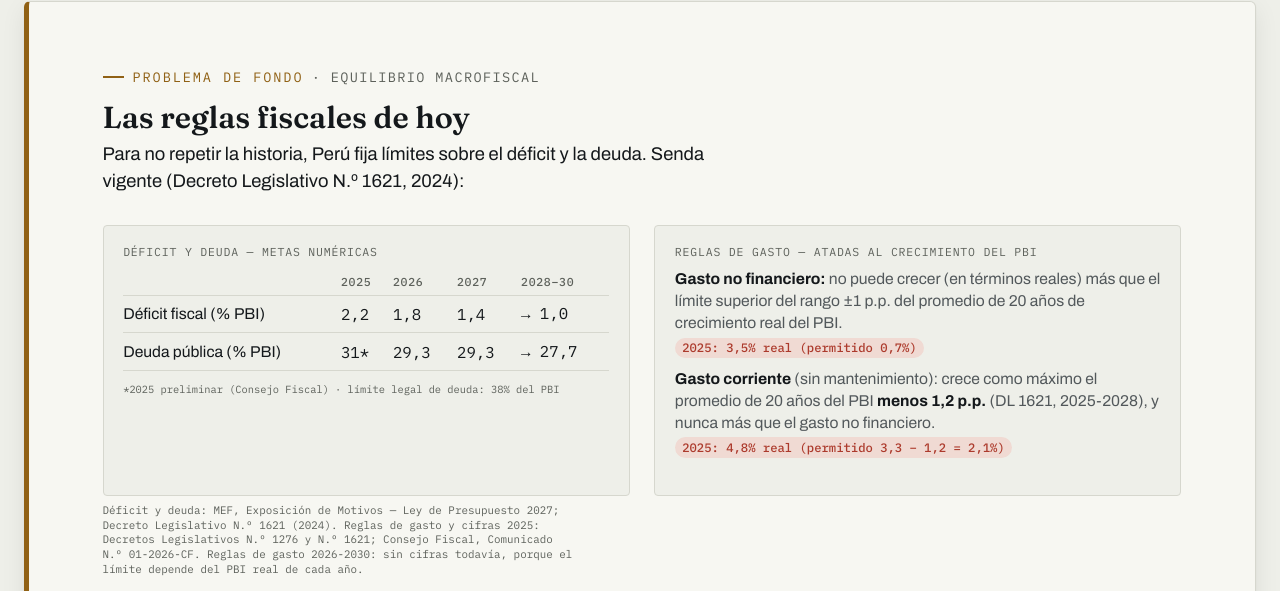
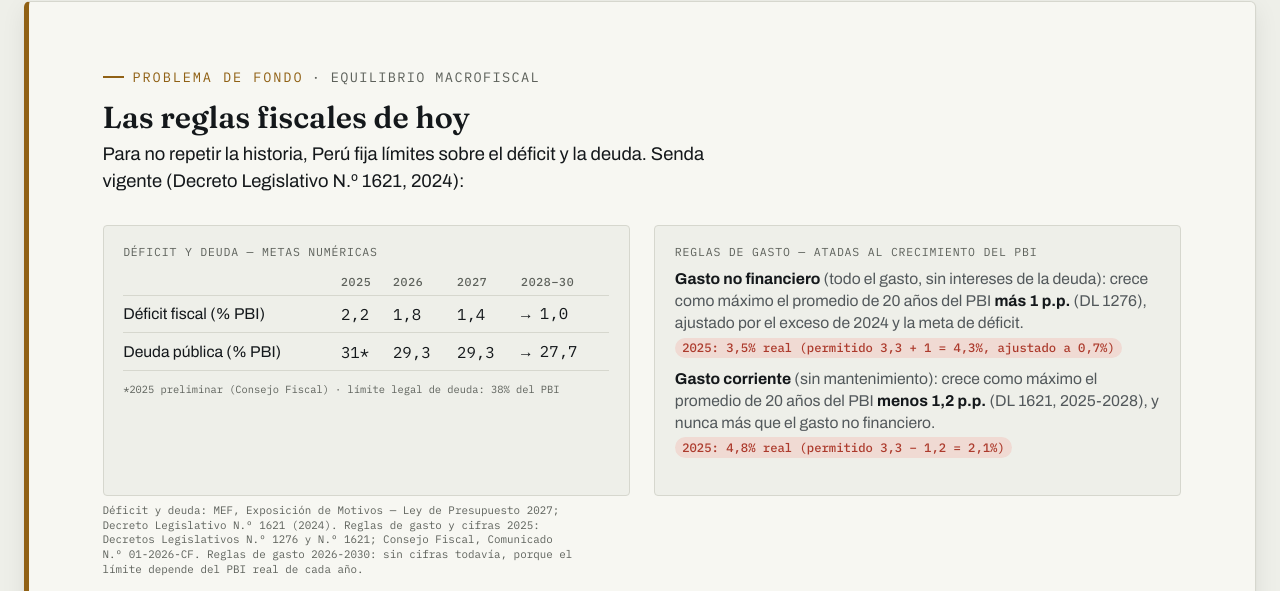
Before and after one commit to Cain971/taller-ppr-recursos, a plain HTML site: page dia1.html in a window 1280 px wide. Shown: the part 9488-10079 px from the top of the page. Drawn offline with Linux system fonts and the light colour scheme.

Commit message:
dia1 (14): regla de gasto no financiero con la misma forma que la de gasto corriente
Co-Authored-By: Claude Opus 5.5 <noreply@anthropic.com>

```diff
--- a/dia1.html
+++ b/dia1.html
@@ -787,8 +787,8 @@ body.presenting .has-steps:not(.revelado) .col-card.veredicto{ border-color:var(
           <span class="chart-label">Reglas de gasto — atadas al crecimiento del PBI</span>
           <div class="bv-min12" style="font-size:clamp(.68rem,1.5cqw,.98rem); color:var(--ink-soft); line-height:1.4; margin-top:.3em; display:flex; flex-direction:column; gap:.6em;">
             <div>
-              <b style="color:var(--ink);">Gasto no financiero:</b> no puede crecer (en términos reales) más que el límite superior del rango ±1 p.p. del promedio de 20 años de crecimiento real del PBI.<br>
-              <span class="pill critical" style="margin-top:.3em;">2025: 3,5% real (permitido 0,7%)</span>
+              <b style="color:var(--ink);">Gasto no financiero</b> (todo el gasto, sin intereses de la deuda): crece como máximo el promedio de 20 años del PBI <b style="color:var(--ink);">más 1 p.p.</b> (DL 1276), ajustado por el exceso de 2024 y la meta de déficit.<br>
+              <span class="pill critical" style="margin-top:.3em;">2025: 3,5% real (permitido 3,3 + 1 = 4,3%, ajustado a 0,7%)</span>
             </div>
             <div>
               <b style="color:var(--ink);">Gasto corriente</b> (sin mantenimiento): crece como máximo el promedio de 20 años del PBI <b style="color:var(--ink);">menos 1,2 p.p.</b> (DL 1621, 2025-2028), y nunca más que el gasto no financiero.<br>
```
